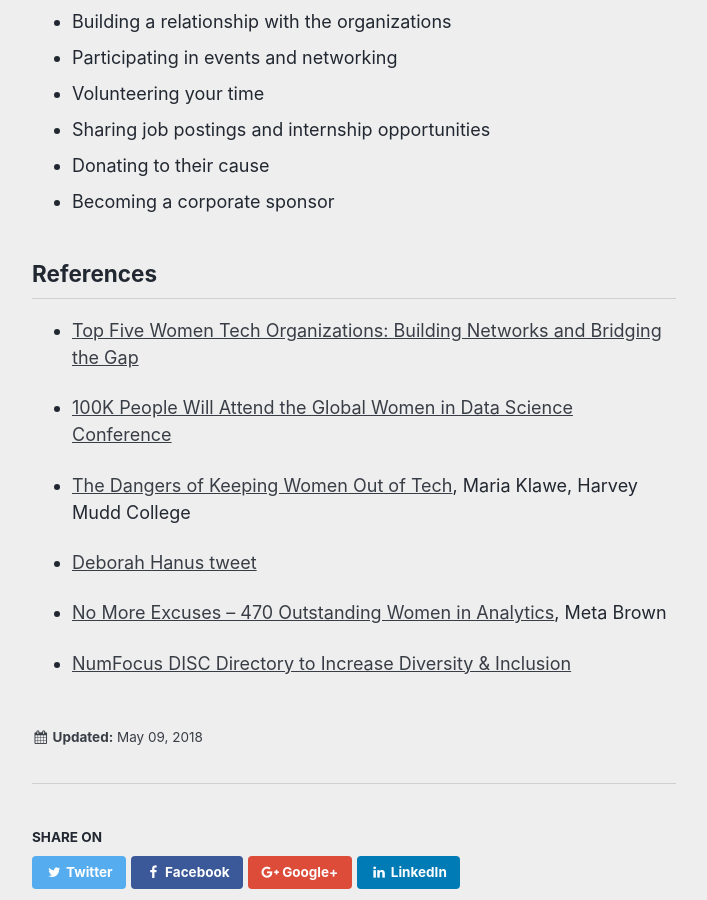
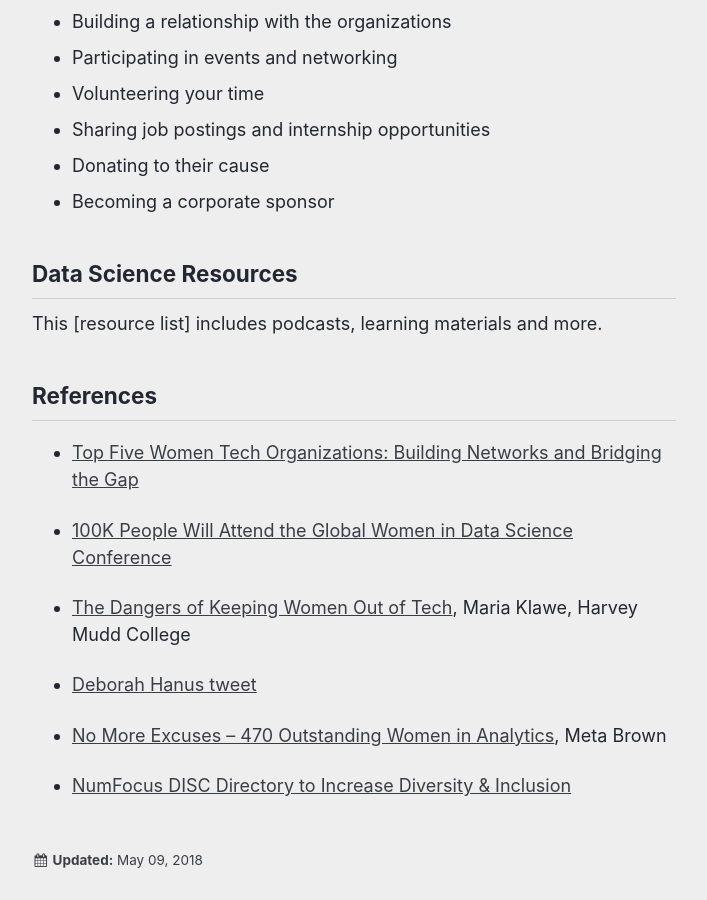
Before and after one commit to reshamas/reshamas.github.io, a Jekyll site: the page built from _posts/2018-05-09-resource-guide-for-women-in-data-science.md, in a window 1280 px wide and 900 px high, scrolled down 7185 px. Shown: the whole window, without its empty margins (286-993 px from the left). Built offline with Jekyll 4.4.1, drawn with Linux system fonts in a browser that asks for light colours.

Commit message:
Update 2018-05-09-resource-guide-for-women-in-data-science.md

```diff
--- a/_posts/2018-05-09-resource-guide-for-women-in-data-science.md
+++ b/_posts/2018-05-09-resource-guide-for-women-in-data-science.md
@@ -208,6 +208,11 @@
 - Donating to their cause
 - Becoming a corporate sponsor
 
+## Data Science Resources
+
+This [resource list] includes podcasts, learning materials and more.
+
+
 ## References
 
 - [Top Five Women Tech Organizations: Building Networks and Bridging the Gap](https://www.huffingtonpost.com/ivo-lukas/women-tech_b_1583348.html)
```
